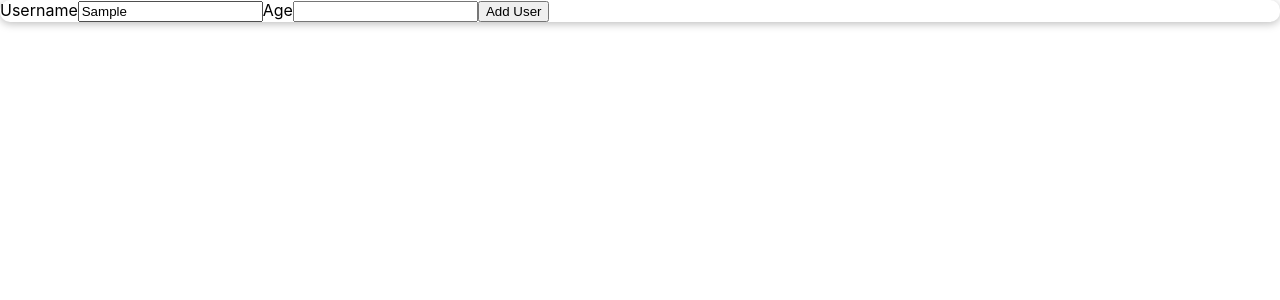
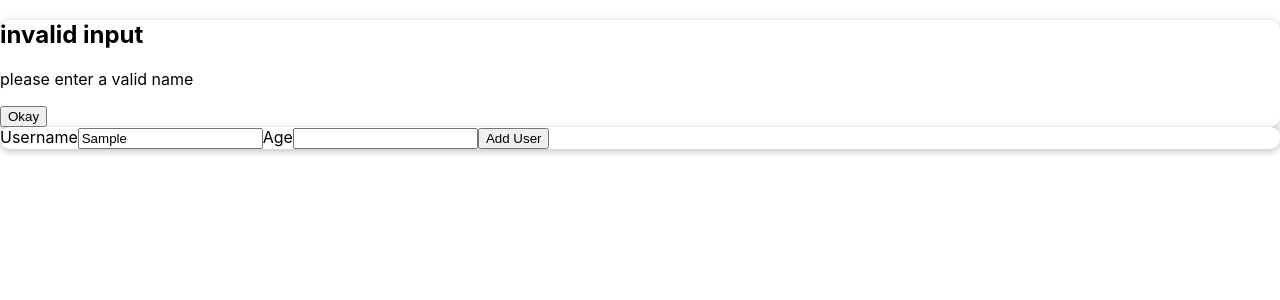
Before and after one commit to Mount-Blanc/Practice-01, a React (Create React App) app in the folder practice/: page / in a window 1280 px wide. Both pictures are taken after typing "Sample", "5" into the empty fields and a click on the button "Add User". Shown: the top 300 px of the page. Built offline with nearby package versions, Linux system fonts and the light colour scheme; the HTML template or start-up script is replaced by a standard one.

Commit message:
aded error handler

```diff
--- a/practice/src/Components/UI/ErrorModal.js
+++ b/practice/src/Components/UI/ErrorModal.js
@@ -2,18 +2,20 @@ import React from 'react';
 import Card from './Card';
 const ErrorModal = (props) => {
     return (
+        <div>
+            <div onClick={props.onConfirm}/>
         <Card>
             <header>
-                <h2></h2>
+                <h2>{props.title}</h2>
             </header>
             <div>
-                <p></p>
+                <p>{props.message}</p>
             </div>
             <footer>
-                <button>Okay</button>
+                <button onClick={props.onConfirm}>Okay</button>
             </footer>
         </Card>
-
+        </div>
     )
 };
 
--- a/practice/src/Components/Users/AddUser.js
+++ b/practice/src/Components/Users/AddUser.js
@@ -1,17 +1,27 @@
 import React from 'react';
 import { useState } from 'react';
 import Card from '../UI/Card';
+import ErrorModal from '../UI/ErrorModal';
 
 const Adduser = (props) => {
     const [enteredUsername, setEnteredUsername] =useState('');
     const [enteredAge, setEnteredAge] =useState('');
+    const [error, setError] =useState()
 
 const addUserHandler = (event) => {
      event.preventDefault();
      if ( enteredUsername.trim().length === 0 || enteredAge.trim().length === 0){
+        setError({
+            title: 'invalid input ',
+            message: 'please enter a valid name'
+        })
         return;
      }
      if ( +enteredAge <1){
+        setError({
+            title: 'invalid age ',
+            message: 'please enter a valid age'
+        })
         return;
      }
      props.AdduserHandler(enteredUsername,enteredAge);
@@ -25,7 +35,14 @@ const usernameChangeHandler = (event) => {
  const ageChangeHandler = (event) => {
     setEnteredAge(event.target.value);
  }
+
+ const errorHandler =() => {
+    setError(null);
+ }
+
     return (
+        <div>
+        {error && <ErrorModal title={error.title} message={error.message} onConfirm={errorHandler}/>}
         <Card>
         <form onSubmit={addUserHandler}>
             <label htmlFor='username'>Username</label>
@@ -35,6 +52,7 @@ const usernameChangeHandler = (event) => {
             <button type="submit">Add User</button>
         </form>
         </Card>
+        </div>
     );
 
 
```
